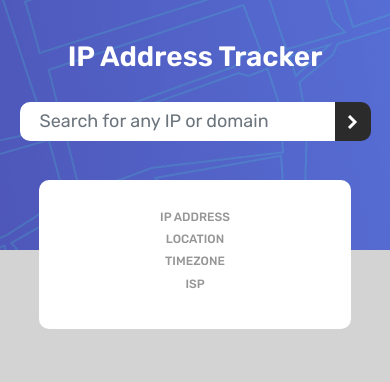
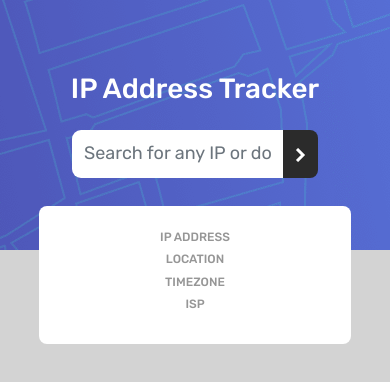
Before and after one commit to Slurrps-Frontend-Mentor/IP-Address-Tracker, a plain HTML site: page index.html in a window 390 px wide. Drawn offline with nearby package versions, Linux system fonts and the light colour scheme; no server answers.

Commit message:
Rewrote the header and ip-info to better appear on mobile devices

```diff
--- a/css/style.css
+++ b/css/style.css
@@ -1,86 +1,65 @@
 * {
-  box-sizing: border-box;
   margin: 0;
   padding: 0;
   font-family: 'Rubik', sans-serif;
 }
 
-body {
-  margin: 0px auto;
+body, html {
   width: 100vw;
-  max-width: 1920px;
+  max-width: 100%;
   background-color: lightgray;
   overflow: hidden;
-  overflow-y: visible;
   height: 100vh;
-  min-height: 640px;
+  min-height: 100%;
 }
 
 /*Header Tag*/
 header {
-  align-items: center;
   background-image: url(../images/pattern-bg.png);
   background-position: center;
   background-repeat: no-repeat;
   background-size: cover;
-  display: flex;
-  flex-direction: column;
-  flex-wrap: nowrap;
   margin: 0 auto;
-  overflow-y: visible;
-  position: relative;
   width: 100%;
   height: 250px;
-}
-
-/*/////////////////////////////////////////////////////////////*/
-/*/////////////////////////////////////////////////////////////*/
-/*Classes*/
-/*Title Class*/
-.title h1 {
-  color: white;
-  font-family: 'Rubik', sans-serif;
-  font-size: 28px;
-  font-weight: 600;
-  padding-top: 40px;
 }
 
 /*/////////////////////////////////////////////////////////////*/
 /*Search bar and button items*/
 /*Input Group for the search bar and button*/
 .input-group {
-  height: 50px;
-  padding-top: 20px;
-  width: 500px;
+  height: 3em;
+}
+
+.input-container {
+  width: 50%;
 }
 
 /*Search Bar*/
 .search-bar {
-  border: 0px;
-  border-bottom-left-radius: 10px;
-  border-top-left-radius: 10px;
+  border: none;
+  border-bottom-left-radius: .5em;
+  border-top-left-radius: .5em;
   font-size: 18px;
   outline: none;
-  padding-left: 20px;
 }
 
 /*Search Button*/
 .search-button {
   background-color: hsl(0, 0%, 17%);
   border: none;
-  border-bottom-right-radius: 10px;
-  border-top-right-radius: 10px;
+  border-bottom-right-radius: .5em;
+  border-top-right-radius: .5em;
   color: white;
-  width: 10%;
 }
 
 /*/////////////////////////////////////////////////////////////*/
 /*IP Details Container*/
 /*Container for the items*/
-.container {
+.ip-info {
   background-color: white;
-  border-radius: 10px;
-  padding: 30px;
+  border-radius: .5em;
+  margin-top: -2.75rem !important;
   width: 80%;
   z-index: 1000;
 }
@@ -113,9 +92,10 @@ header {
     border: none;
   }
 
-  .input-group {
-    width: 90%;
+  .input-container {
+    width: 100%;
   }
+
 }
 
 @media only screen and (max-width:1000px) {
@@ -125,6 +105,10 @@ header {
     text-align: center;
   }
 
+  .input-container {
+    width: 100%;
+  }
+
   .border-line {
     border: none;
   }
--- a/index.html
+++ b/index.html
@@ -33,22 +33,29 @@
 
 <body>
   <!-- Header -->
-  <header>
+  <header class="p-5 d-flex align-items-center justify-content-center">
+    <div class="container">
       <!--Title of Header on top of page-->
-    <div class="title">
+      <div class="fw-bold text-center text-white">
         <h1>IP Address Tracker</h1>
       </div>
 
+      <div class="container-fluid mt-4 input-container">
         <!--IP and Domain Search Form-->
-    <form class="input-group">
+        <form>
+          <div class="input-group">
             <!--User Input-->
             <input class="form-control search-bar" id="ipInput" type="text" placeholder="Search for any IP or domain">
             <!--Submit Button-->
             <button type="submit" class="btn btn-secondary search-button" id="searchButton"><img src="images/icon-arrow.svg" alt="arrow" /></button>
+          </div>
         </form>
+      </div>
+  </header>
 
+  <section class="">
     <!--IP Details-->
-    <div class="container mt-5">
+    <div class="container ip-info p-4">
       <div class="row">
         <!--Column 1 IP Address-->
         <div class="col-sm border-line">
@@ -80,7 +87,8 @@
         </div>
       </div>
     </div>
-  </header>
+    </div>
+  </section>
 
   <!-- Main -->
   <main>
```
Lines whose indentation alone changed are shown as unchanged.
